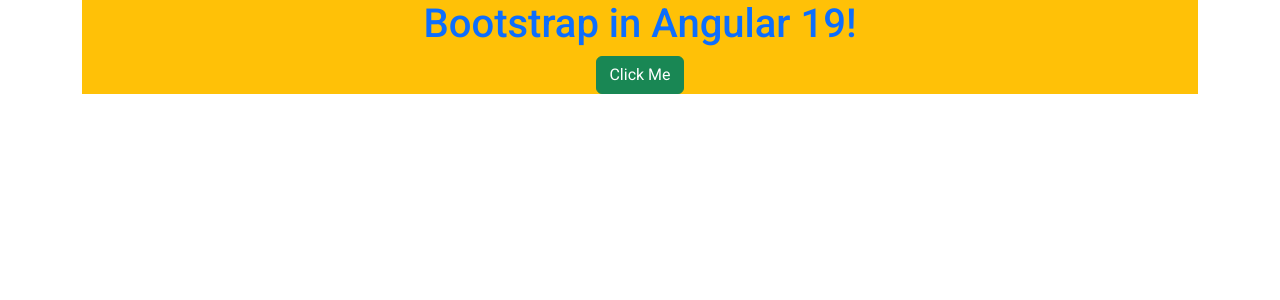
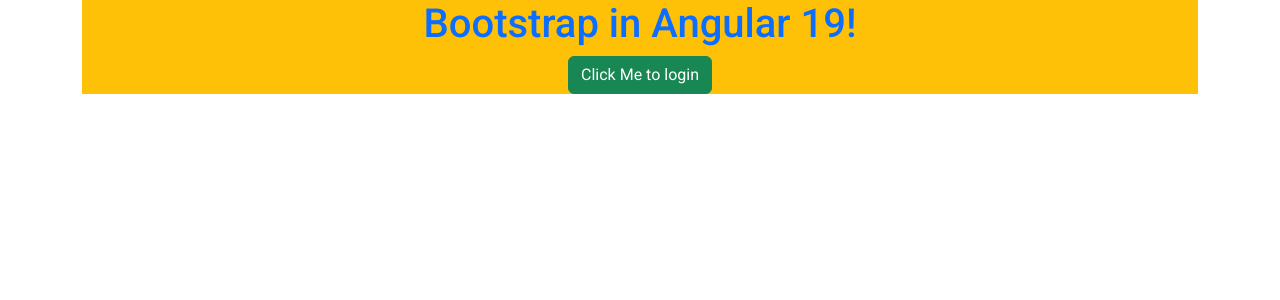
Before and after one commit to SreemanKumar/Fitness-Application, an Angular app: page /unauthorized in a window 1280 px wide. Shown: the top 300 px of the page. Built offline with nearby package versions, Linux system fonts and the light colour scheme.

Commit message:
Upadted app.component.html by adding login

```diff
--- a/src/app/app.component.html
+++ b/src/app/app.component.html
@@ -3,7 +3,7 @@
 <div class="container text-center ">
     <div class="container bg-warning">
         <h1 class="text-primary">Bootstrap in Angular 19!</h1>
-        <button class="btn btn-success">Click Me</button>
+        <button class="btn btn-success">Click Me to login</button>
     </div>
 
 </div>
```
